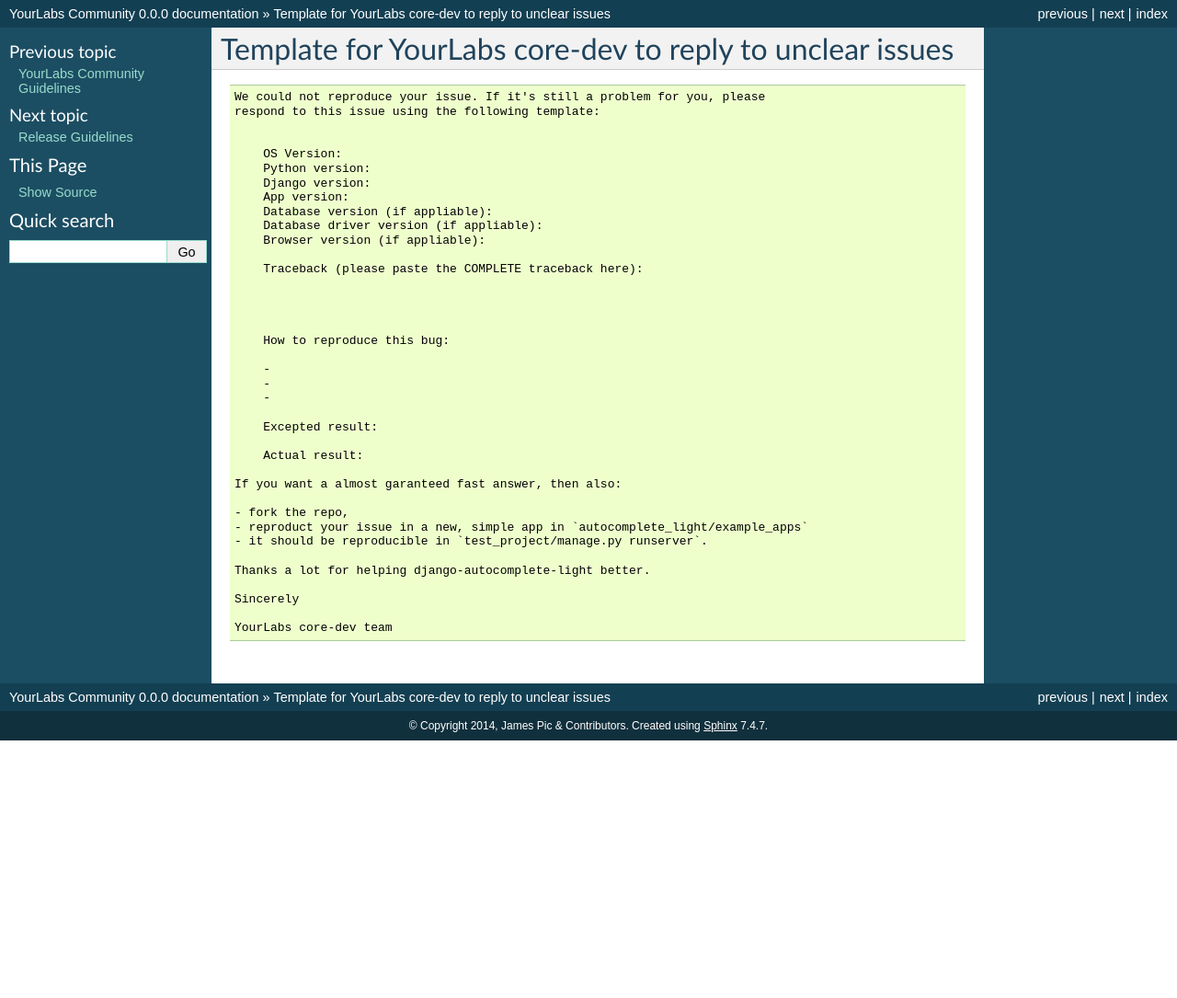
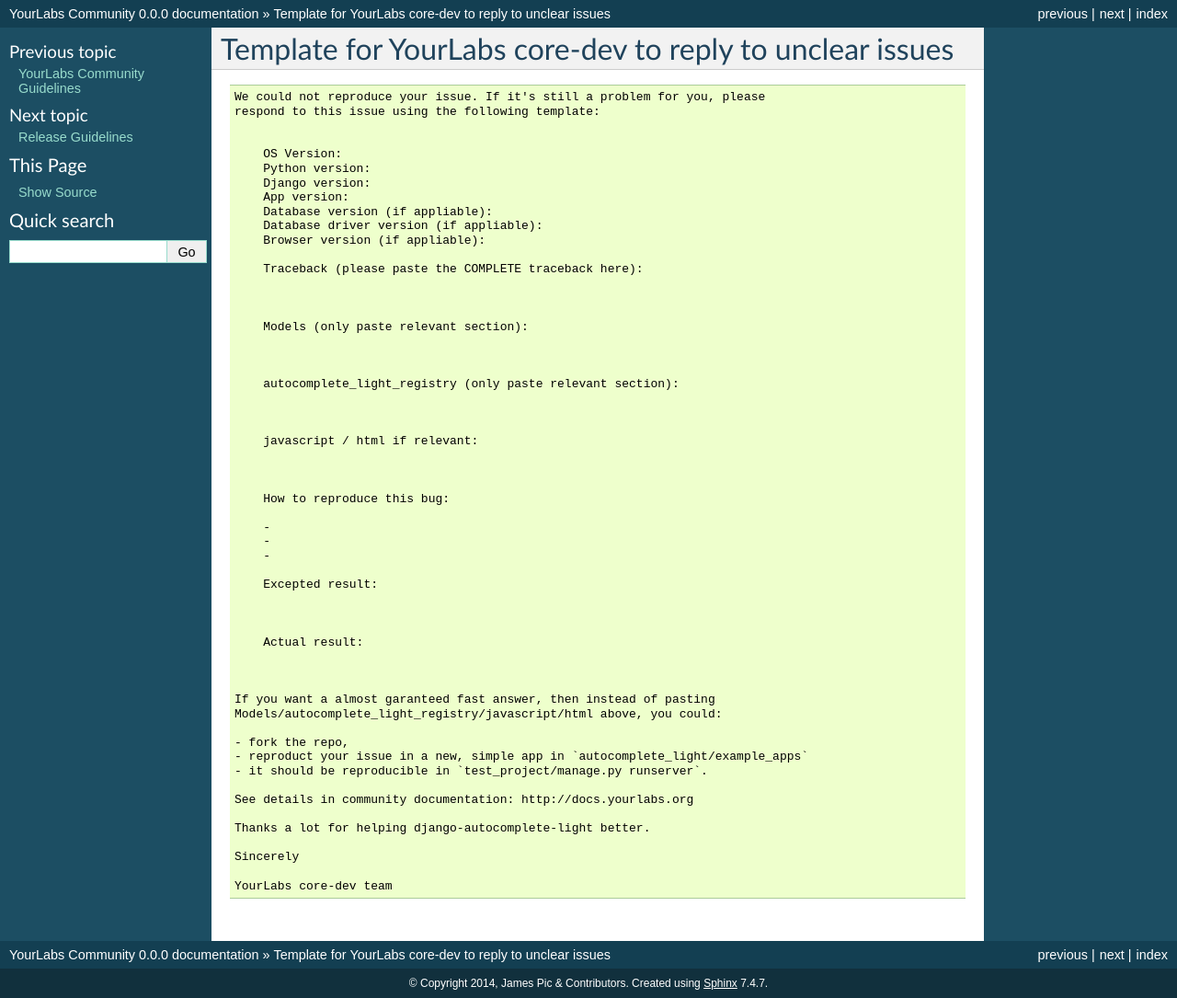
Before and after one commit to yourlabs/community, a Sphinx documentation site: the page built from docs/paste.rst, in a window 1280 px wide. Shown: the whole page at 92% size. Built offline with Sphinx 7.4.7, drawn with Linux system fonts in a browser that asks for light colours; before the commit the page ends 900 px from its top, so only the background shows below that.

Commit message:
Also ask the user to provide models/autocompletes/html/js

```diff
--- a/docs/paste.rst
+++ b/docs/paste.rst
@@ -19,6 +19,17 @@
 
 
 
+        Models (only paste relevant section):
+
+
+
+        autocomplete_light_registry (only paste relevant section):
+
+
+
+        javascript / html if relevant:
+
+
 
         How to reproduce this bug:
 
@@ -28,13 +39,20 @@
 
         Excepted result:
 
+
+
         Actual result:
 
-    If you want a almost garanteed fast answer, then also:
+
+
+    If you want a almost garanteed fast answer, then instead of pasting
+    Models/autocomplete_light_registry/javascript/html above, you could:
 
     - fork the repo,
     - reproduct your issue in a new, simple app in `autocomplete_light/example_apps`
     - it should be reproducible in `test_project/manage.py runserver`.
+
+    See details in community documentation: http://docs.yourlabs.org
 
     Thanks a lot for helping django-autocomplete-light better.
 
```
